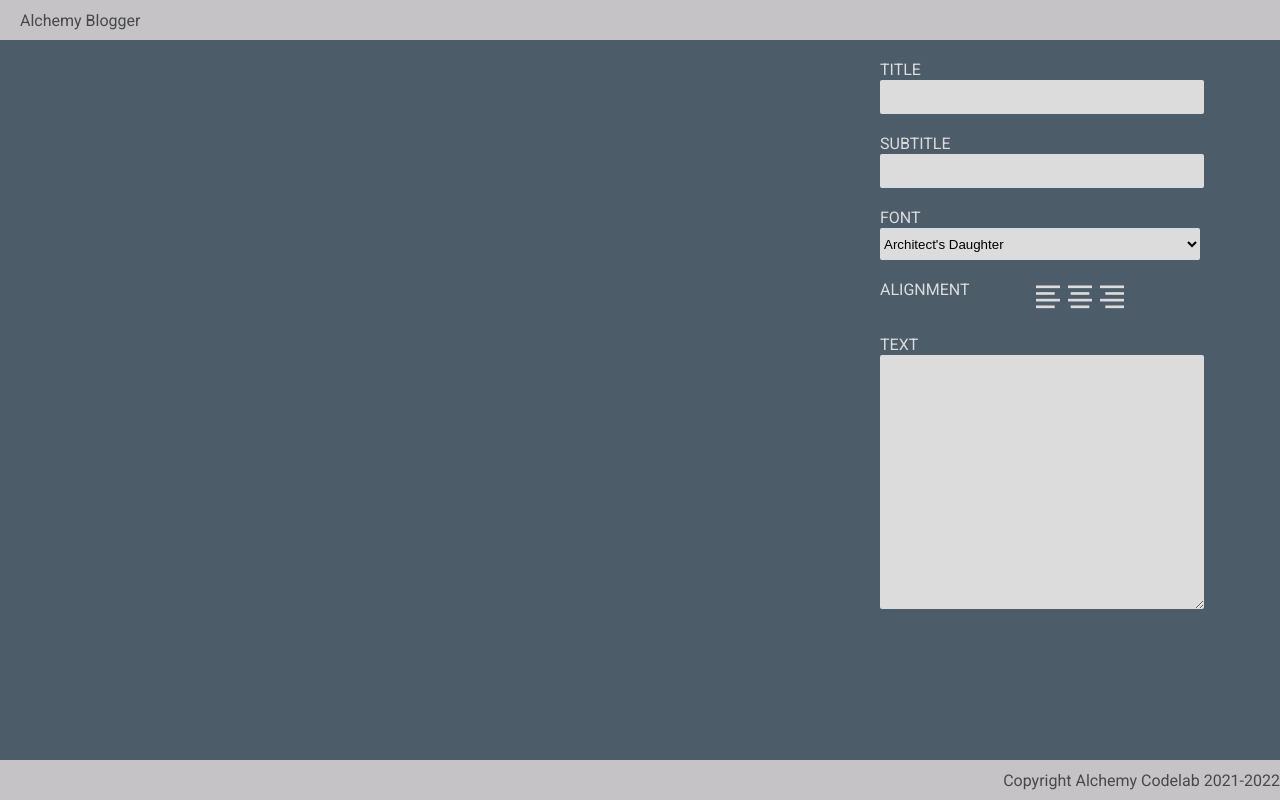
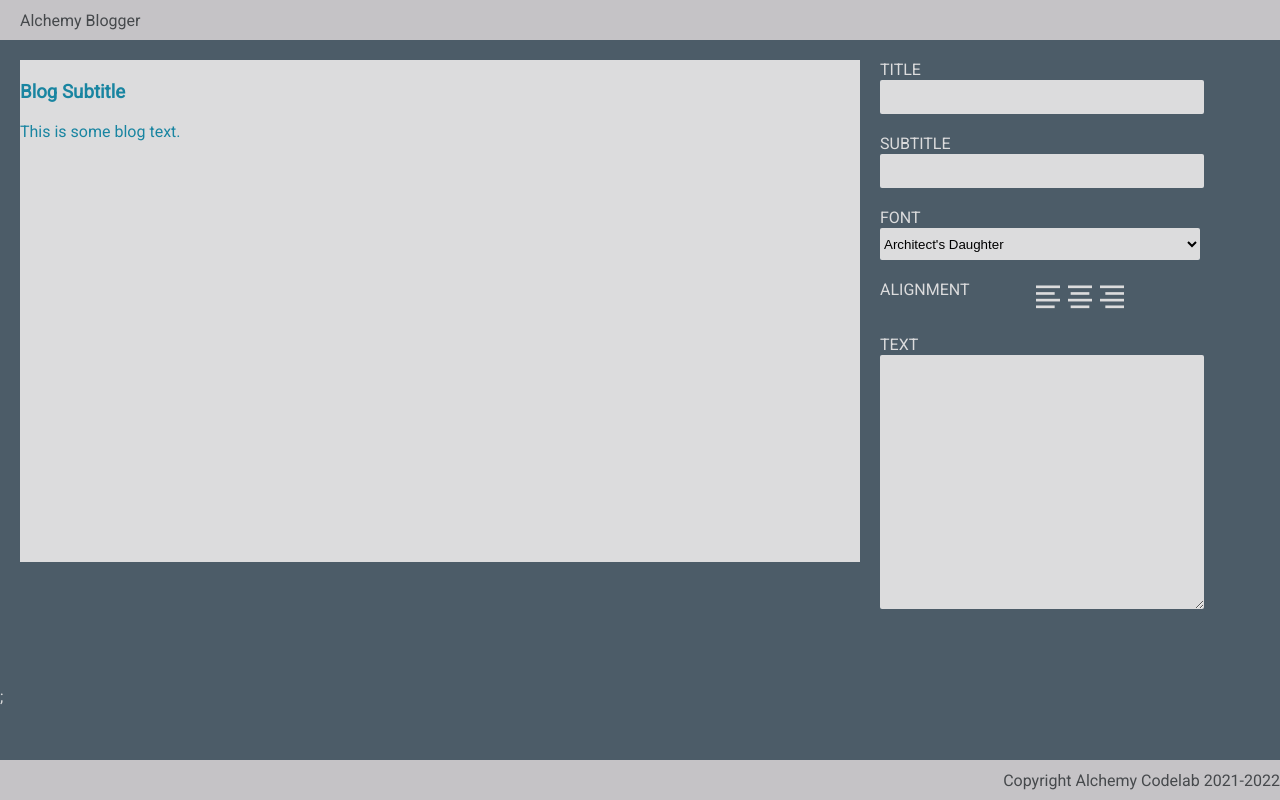
Before and after one commit to acorn3x3/blog-builder, a React (Create React App) app: page / in a window 1280 px wide. Built offline with nearby package versions, Linux system fonts and the light colour scheme; a web font is replaced by a local one.

Commit message:
updated home.js, editor.js, and preview.js. home.js uses state, preview and editor use title and settitle. implementing subtitle and font

```diff
--- a/src/components/Editor/Editor.js
+++ b/src/components/Editor/Editor.js
@@ -1,12 +1,24 @@
 import React from 'react';
 
 import './Editor.css';
-///////////aaaaaaaaa/////////
-export default function Editor() {
+
+export default function Editor({ title, setTitle, subtitle, setSubtitle, font, setFont}) {
+  const titleHandler = (e) => {
+    setTitle(e.target.value);
+  };
+
+  const subtitleHandler = (e) => {
+    setTitle(e.target.value);
+  };
+
+  const fontHandler = (e) => {
+    setTitle(e.target.value);
+  };
+
   return (
     <div className="editor">
       <div className="form-control">
-        <input name="title" type="text" />
+        <input name="title" type="text" value={title} onChange={titleHandler} />
         <label htmlFor="title">Title</label>
       </div>
       <div className="form-control">
--- a/src/components/Home/Home.js
+++ b/src/components/Home/Home.js
@@ -1,18 +1,20 @@
-import React from 'react';
-
 import Preview from '../Preview/Preview';
 import Editor from '../Editor/Editor';
+import { useState } from 'react';
 
 import './Home.css';
 
 export default function Home() {
   // add useState calls here for title, subtitle, font, align, and text
+  const [title, setTitle] = useState('');
 
   return (
     <main>
       {/* pass the state variables as props to the presentational components */}
-      <Preview />
-      <Editor />
+
+      <Preview title={title} />
+
+      <Editor title={title} setTitle={setTitle} />
     </main>
   );
 }
--- a/src/components/Preview/Preview.js
+++ b/src/components/Preview/Preview.js
@@ -2,17 +2,20 @@ import React from 'react';
 
 import './Preview.css';
 
-export default function Preview() {
+export default function Preview(title) {
   // implement a Preview screen here
   //  Note - the HTML should have the following structure
   //  the main div should have a class of preview and the font-name prop
   //  and should have style interpolated using the alignment prop
 
-  // <div class="preview indie-flower" style="text-align: center;">
-  //   <h1> Blog Title</h1>
-  //   <h3> Blog Subtitle</h3>
-  //   <p>This is some blog text. </p>
-  // </div>
-
-  return <></>;
+  return (
+    <>
+      <div className={`preview`}>
+        <h1> </h1>
+        <h3> Blog Subtitle</h3>
+        <p>This is some blog text. </p>
+      </div>
+      ;
+    </>
+  );
 }
```
